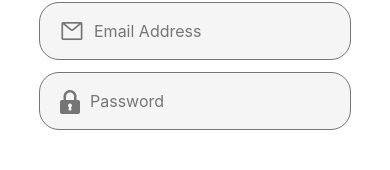
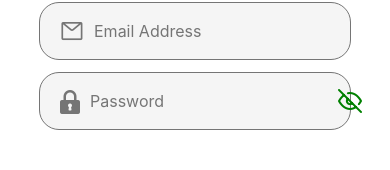
Before and after one commit to JoshuaHarryy/Begins, a React Native app: screen /Login in a window 390 px wide. Shown: the part 251-421 px from the top of the page. Built offline with nearby package versions, Linux system fonts and the light colour scheme.

Commit message:
Touchables updated

```diff
--- a/AccountScreen.jsx
+++ b/AccountScreen.jsx
@@ -383,7 +383,6 @@ const styles = StyleSheet.create({
     height: 59.73,
     backgroundColor: '#007959',
     borderRadius: 25,
-    elevation: 4,
     flexDirection: 'row',
     marginTop: 15,
     alignItems: 'center',
@@ -395,7 +394,6 @@ const styles = StyleSheet.create({
     height: 59.73,
     backgroundColor: 'white',
     borderRadius: 25,
-    elevation: 4,
     flexDirection: 'row',
     marginTop: 15,
     alignItems: 'center',
--- a/src/screens/CardScreen1.jsx
+++ b/src/screens/CardScreen1.jsx
@@ -444,7 +444,15 @@ const styles = StyleSheet.create({
         marginTop: 10,
         borderWidth: 1,
         borderColor: '#00A170',
-        marginTop: verticalScale(10)
+        marginTop: verticalScale(10),
+        alignItems: 'center',
+        justifyContent: 'center'
+    },
+    SmallBox1ViewLandscape:{
+
+
+
+
     },
     SmallBox1ViewPortrait: {
         flex: 1,
--- a/src/screens/Loginscreen.jsx
+++ b/src/screens/Loginscreen.jsx
@@ -1,7 +1,8 @@
-import { Image, ScrollView, StyleSheet, Text, TextInput, TouchableOpacity, View, Dimensions,Alert } from 'react-native'
+import { Image, ScrollView, StyleSheet, Text, TextInput, TouchableOpacity, View, Dimensions, Alert } from 'react-native'
 import React from 'react'
 import AntDesign from 'react-native-vector-icons/AntDesign';
 import Fontisto from 'react-native-vector-icons/Fontisto';
+import Feather from 'react-native-vector-icons/Feather';
 import { SafeAreaView } from 'react-native-safe-area-context';
 import { useNavigation } from '@react-navigation/native';
 import { moderateScale, moderateVerticalScale, verticalScale, scale } from 'react-native-size-matters';
@@ -12,11 +13,20 @@ import { useState } from 'react';
 
 
 const Loginscreen = ({ navigation }) => {
+
   const [email, setEmail] = useState('');
   const [password, setPassword] = useState('');
   const [error, setError] = useState('');
 
+  const [secureTextEntry, setSecureTextEntry] = useState(true);
+
   const handleSignIn = () => {
+
+    if (!email || !password) {
+      Alert.alert("Error", "Please fill in all fields.");
+      return;
+    }
+
     auth()
       .signInWithEmailAndPassword(email, password)
       .then(userCredentials => {
@@ -28,9 +38,14 @@ const Loginscreen = ({ navigation }) => {
         Alert.alert("Email & password are incorrect")
         console.log(error)
         setError(error.message);
+
       });
+
   };
 
+  const togglePasswordVisibility = () => {
+    setSecureTextEntry(!secureTextEntry);
+  };
 
   const orientation = useOrientation();
   return (
@@ -39,7 +54,7 @@ const Loginscreen = ({ navigation }) => {
 
       <View>
         <View style={orientation === 'landscape' ? styles.imageContainerLandscape : styles.imageContainerPortrait}>
-            <Image source={require("../screens/Assets/HeaderRoad.png")}style={orientation === 'landscape' ? styles.imageTopLandscape : styles.imageTopPortrait} />
+          <Image source={require("../screens/Assets/HeaderRoad.png")} style={orientation === 'landscape' ? styles.imageTopLandscape : styles.imageTopPortrait} />
         </View>
         <View style={orientation === 'landscape' ? styles.HelloLandscape : styles.helloPortrait}>
           <Text style={styles.helloText}>Welcome back!</Text>
@@ -49,7 +64,7 @@ const Loginscreen = ({ navigation }) => {
             <AntDesign name={"mail"} size={24} color={"#757575"} style={styles.inputIcon} />
             <TextInput style={styles.Textinput}
               value={email}
-              onChangeText={value=> setEmail(value)}
+              onChangeText={value => setEmail(value)}
               placeholder='Email Address'
               placeholderTextColor={'#757575'} />
           </View>
@@ -57,10 +72,19 @@ const Loginscreen = ({ navigation }) => {
             <Fontisto name={"locked"} size={24} color={"#757575"} style={styles.inputIcon} />
             <TextInput style={styles.Textinput}
               value={password}
-              onChangeText={value=> setPassword(value)}
+              onChangeText={value => setPassword(value)}
               placeholder='Password'
-              secureTextEntry
+              secureTextEntry={secureTextEntry}
               placeholderTextColor={'#757575'} />
+            {/* <Feather name={"eye-off"} size={24} color={"#757575"} style={styles.inputIcon2} /> */}
+            <TouchableOpacity onPress={togglePasswordVisibility}>
+              <Feather
+                name={secureTextEntry ? 'eye-off' : 'eye'}
+                size={24}
+                color="gray"
+                style={styles.inputIcon2}
+              />
+            </TouchableOpacity>
           </View>
         </View>
         <TouchableOpacity>
@@ -79,12 +103,16 @@ const Loginscreen = ({ navigation }) => {
         </View>
 
         <SafeAreaView style={styles.twoboxes}>
-            <View style={styles.googlebox}>
+          <TouchableOpacity style={styles.googlebox}>
+            <View >
               <AntDesign name={"google"} size={24} color={"#757575"} style={styles.GoogleIcon} />
             </View>
-            <View style={styles.Facebookbox}>
+          </TouchableOpacity>
+          <TouchableOpacity style={styles.Facebookbox}>
+            <View >
               <AntDesign name={"facebook-square"} size={24} color={"#757575"} style={styles.facebookIcon} />
             </View>
+          </TouchableOpacity>
         </SafeAreaView>
       </View>
 
@@ -112,7 +140,7 @@ const styles = StyleSheet.create({
     justifyContent: 'space-between',
     flexGrow: 1,
   },
-  imageContainerLandscape:{
+  imageContainerLandscape: {
     height: verticalScale(50),
     marginTop: verticalScale(1),
     flexDirection: 'row',
@@ -122,7 +150,7 @@ const styles = StyleSheet.create({
     marginTop: verticalScale(10),
     flexDirection: 'row',
   },
-  imageTopLandscape:{
+  imageTopLandscape: {
     width: '100%',
     height: verticalScale(200),
   },
@@ -133,7 +161,7 @@ const styles = StyleSheet.create({
   imageLine: {
     width: 46.53,
   },
-  HelloLandscape:{
+  HelloLandscape: {
     alignItems: 'center',
     marginTop: 170,
     marginBottom: verticalScale(20),
@@ -169,6 +197,11 @@ const styles = StyleSheet.create({
     marginLeft: 20,
     marginRight: 10,
   },
+  inputIcon2: {
+    color: "green",
+    marginRight: 20,
+  },
+
   Textinput: {
     flex: 1,
     fontSize: 16,
@@ -185,7 +218,7 @@ const styles = StyleSheet.create({
     borderWidth: 1,
     borderColor: '#757575',
   },
-  ForgetPassLandscape:{
+  ForgetPassLandscape: {
     color: '#00A170',
     fontSize: 16,
     marginHorizontal: moderateScale(80),
@@ -208,7 +241,6 @@ const styles = StyleSheet.create({
     backgroundColor: '#007959',
     borderRadius: 20,
     marginTop: verticalScale(20),
-    elevation: 2,
     alignItems: 'center',
     justifyContent: 'center',
     flexDirection: 'row',
@@ -257,7 +289,7 @@ const styles = StyleSheet.create({
     alignItems: 'center',
     justifyContent: 'center'
   },
-  FooterContainerLandscape:{
+  FooterContainerLandscape: {
     width: "100%",
     height: 59,
     backgroundColor: '#E8F3F2',
--- a/src/screens/Signupscreen.jsx
+++ b/src/screens/Signupscreen.jsx
@@ -14,19 +14,18 @@ import * as Yup from 'yup';
 
 const SignupSchema = Yup.object().shape({
   name: Yup.string()
-    .min(4, 'Too Short!')
+    .min(3, 'Too Short!')
     .max(15, 'Too Long!')
     .required('Please enter your name'),
   email: Yup.string()
     .email('Invalid email')
     .required('Please enter your email address'),
   password: Yup.string()
-    .min(6)
-    .required('Please enter your password')
-    .required(
-      'Must contain minimum 6 characters'
-    )
-
+    .min(6, 'Must contain minimum 6 characters')
+    .required('Please enter your password'),
+  confirmPassword: Yup.string()
+    .oneOf([Yup.ref('password'), null], 'Passwords must match')
+    .required('Please confirm your password')
 });
 
 const Signupscreen = () => {
@@ -35,6 +34,8 @@ const Signupscreen = () => {
   const [email, setEmail] = useState('');
   const [password, setPassword] = useState('');
   const [name, setName] = useState()
+
+  const [secureTextEntry, setSecureTextEntry] = useState(true);
 
   const handleLogin = async () => {
     try {
@@ -74,7 +75,7 @@ const Signupscreen = () => {
         navigation.navigate('Login');
         console.log(isUserCreated);
       } else {
-        Alert.alert('please Enter All data')
+        Alert.alert('please Enter all data')
       }
     } catch (error) {
       console.log(error);
@@ -85,17 +86,23 @@ const Signupscreen = () => {
     navigation.navigate("Login");
 
   }
+  const togglePasswordVisibility = () => {
+    setSecureTextEntry(!secureTextEntry);
+  };
+
   return (
-    <Formik initialValues={{
+    <Formik
+    initialValues={{
       name: '',
       email: '',
       password: '',
       confirmPassword: '',
     }}
-      validationSchema={SignupSchema}
-    >
+    validationSchema={SignupSchema}
+    onSubmit={handleLogin}
+  >
+    {({ values, errors, touched, handleChange, handleSubmit, setFieldTouched }) => (
 
-      {({ values, errors, touched, handleChange, handleSubmit, setFieldTouched }) => (
 
 
 
@@ -114,7 +121,8 @@ const Signupscreen = () => {
             <View style={styles.BoxesmainView}>
               <View style={styles.NameBox}>
                 <FontAwesome name={"user-circle-o"} size={24} color={"#757575"} style={styles.IconUser} />
-                <TextInput style={styles.TextName}
+                <TextInput
+                  style={styles.TextName}
                   value={values.name}
                   onChangeText={value => {
                     setName(value);
@@ -122,10 +130,11 @@ const Signupscreen = () => {
                   }}
                   onBlur={() => setFieldTouched('name')}
                   placeholder='Name'
-                  placeholderTextColor={'#757575'} />
+                  placeholderTextColor={'#757575'}
+                />
               </View>
               {touched.name && errors.name && (
-                <Text style={styles.errorText}>{errors.name} </Text>
+                <Text style={styles.errorText}>{errors.name}</Text>
               )}
             </View>
 
@@ -160,7 +169,16 @@ const Signupscreen = () => {
                   }}
                   onBlur={() => setFieldTouched('password')}
                   placeholder='Password'
-                  secureTextEntry placeholderTextColor={'#757575'} />
+                  secureTextEntry={secureTextEntry}
+                  placeholderTextColor={'#757575'} />
+                   <TouchableOpacity onPress={togglePasswordVisibility}>
+              <Feather
+                name={secureTextEntry ? 'eye-off' : 'eye'}
+                size={24}
+                color="gray"
+                style={styles.inputIcon2}
+              />
+            </TouchableOpacity>
               </View>
               {touched.password && errors.password && (
                 <Text style={styles.errorText}>{errors.password} </Text>
@@ -185,12 +203,16 @@ const Signupscreen = () => {
             </View>
 
             <View style={styles.twoboxes}>
-              <View style={styles.googlebox}>
+              <TouchableOpacity style={styles.googlebox}>
+              <View >
                 <AntDesign name={"google"} size={24} color={"#757575"} style={styles.GoogleIcon} />
               </View>
-              <View style={styles.Facebookbox}>
+              </TouchableOpacity>
+              <TouchableOpacity style={styles.Facebookbox}>
+              <View >
                 <AntDesign name={"facebook-square"} size={24} color={"#757575"} style={styles.facebookIcon} />
               </View>
+              </TouchableOpacity>
             </View>
 
           </View>
@@ -285,6 +307,12 @@ const styles = StyleSheet.create({
     marginLeft: 25,
     marginRight: 10,
     marginTop: 18
+  },
+  inputIcon2:{
+    color: "green",
+    marginRight: 20,
+    marginTop: 15,
+    marginHorizontal: 145
   },
   TextName: {
     fontSize: 18
```
Also changed, not shown: HomeScreen.jsx (+1 -6 lines). Lines whose indentation alone changed are shown as unchanged.
